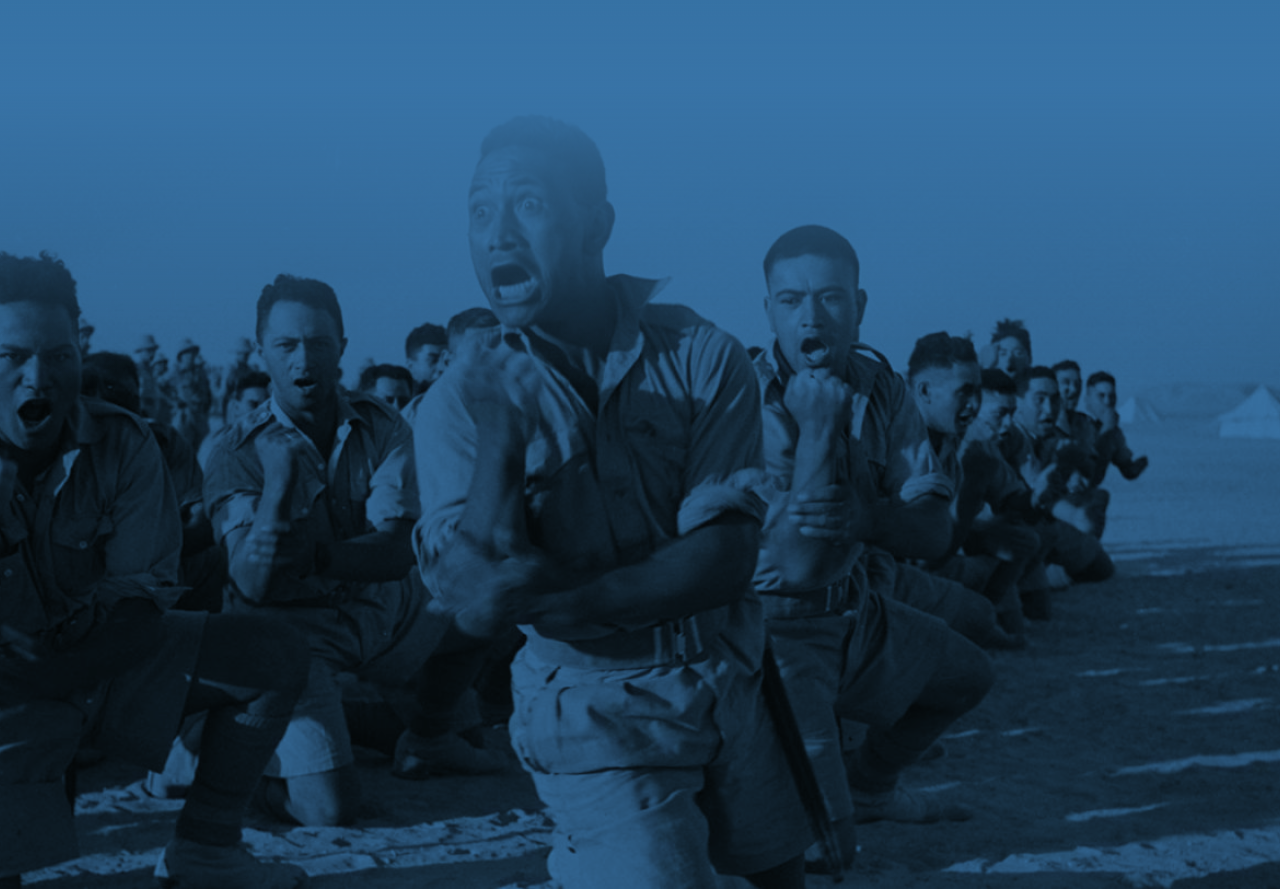
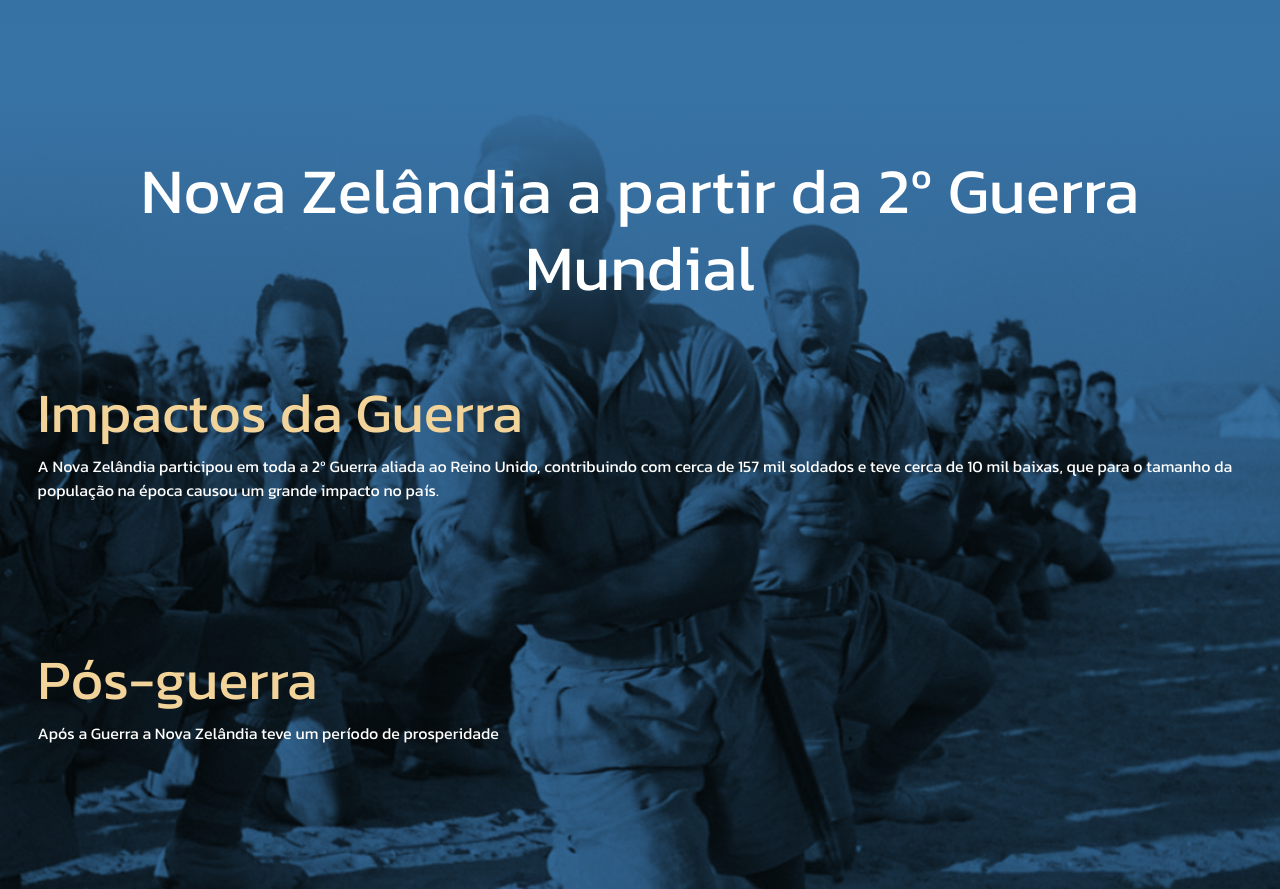
Before and after one commit to DevDaviSVC/new-zealand-project, a plain HTML site: page index.html in a window 1280 px wide. Shown: the part 2175-3064 px from the top of the page. Drawn offline with Linux system fonts and the light colour scheme.

Commit message:
Content update.

```diff
--- a/css/style.css
+++ b/css/style.css
@@ -182,6 +182,8 @@ section.history::before {
     font-size: 4rem;
     color: white;
     text-align: center;
+    position: relative;
+    z-index: 30;
 }
 
 .content-row {
@@ -258,6 +260,10 @@ section.history::before {
     background-color: var(--color-1);
     background-size: cover;
     position: relative;
+    display: flex;
+    flex-direction: column;
+    align-items: center;
+    justify-content: center;
 }
 
 .ww2::before {
@@ -275,7 +281,7 @@ section.history::before {
     width: 100%;
     height: 300px;
     position: absolute;
-    z-index: 200;
+    z-index: 10;
     background-image: linear-gradient(var(--color-1), transparent);
     top: 0px;
 }
--- a/index.html
+++ b/index.html
@@ -103,7 +103,23 @@
         </section>
         <section class="ww2">
             <div class="container">
-
+                <h1 class="sectionHeader blurElement">
+                    Nova Zelândia a partir da 2º Guerra Mundial
+                </h1>
+                <div class="content-row">
+                    <h1>
+                        Impactos da Guerra
+                    </h1>
+                    <p>
+                        A Nova Zelândia participou em toda a 2º Guerra aliada ao Reino Unido, contribuindo com cerca de 157 mil soldados e teve cerca de 10 mil baixas, que para o tamanho da população na época causou um grande impacto no país.
+                    </p>
+                </div>
+                <div class="content-row">
+                    <h1>Pós-guerra</h1>
+                    <p>
+                        Após a Guerra a Nova Zelândia teve um período de prosperidade
+                    </p>
+                </div>
             </div>
         </section>
     </div>
```
